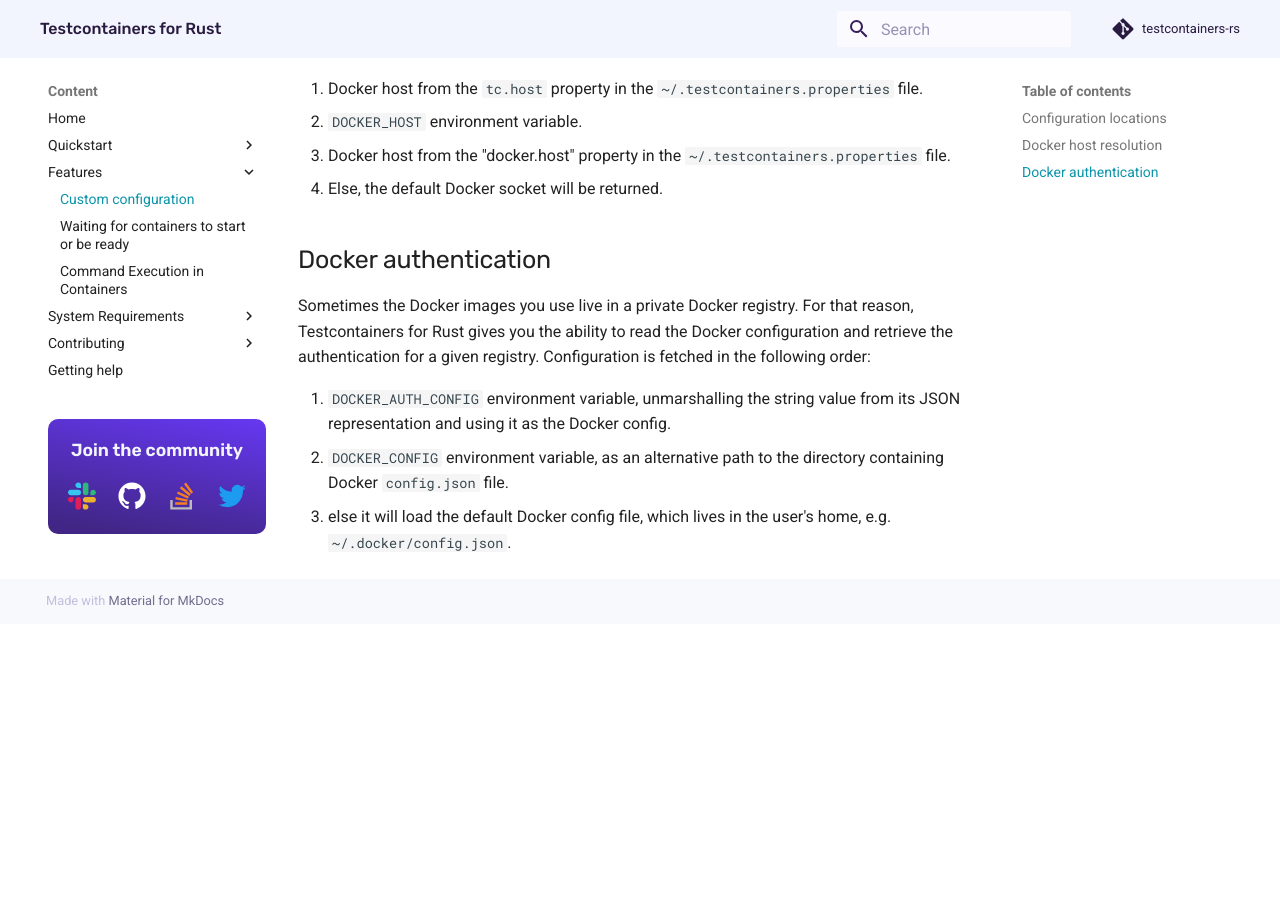
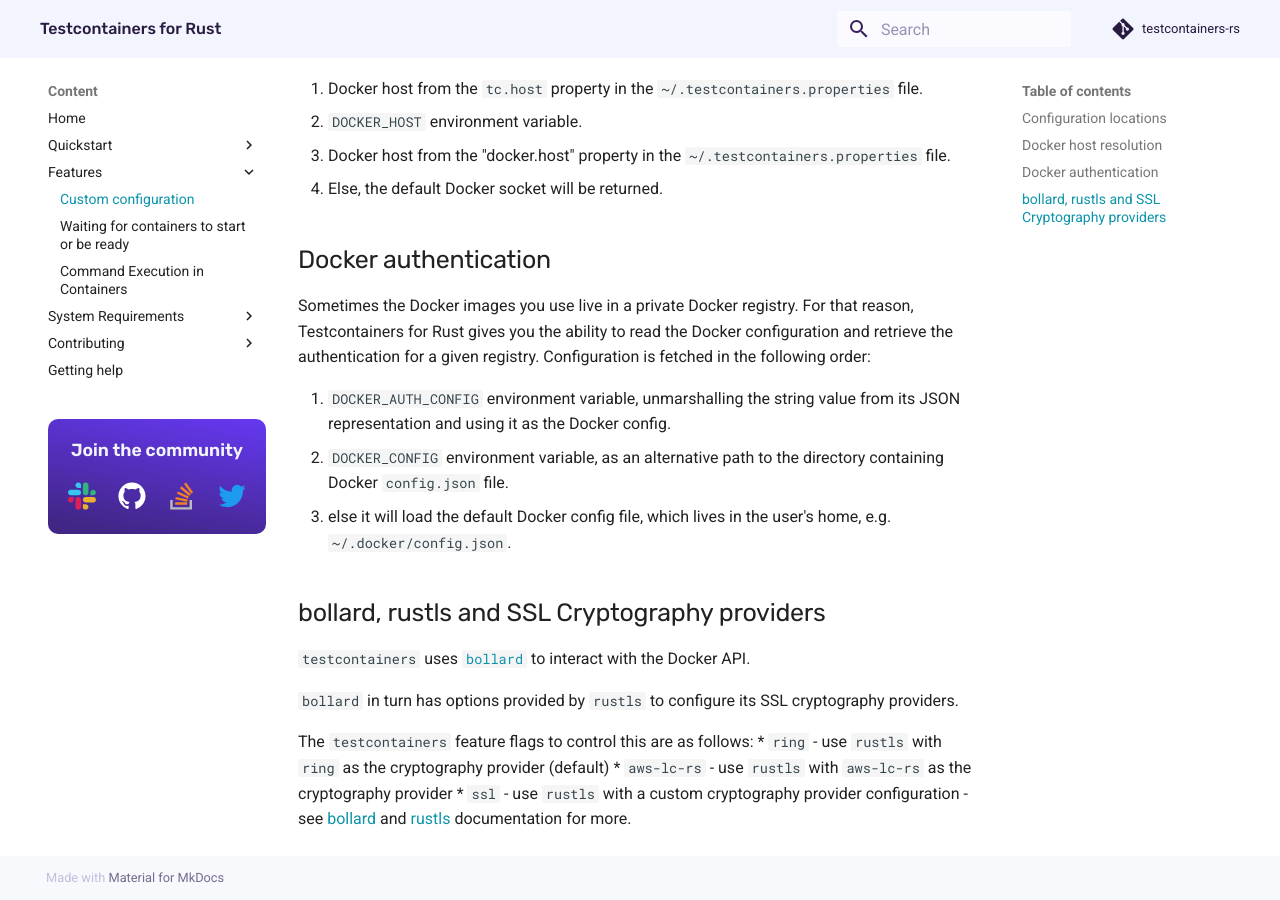
Before and after one commit to testcontainers/testcontainers-rs, an MkDocs documentation site: the page built from docs/features/configuration.md, in a window 1280 px wide and 900 px high, scrolled down 680 px. Built offline with MkDocs 1.6.1 and Material for MkDocs 9.7.7, drawn with Linux system fonts in a browser that asks for light colours; comment, search, counter and statistics services are not loaded; before the commit the page ends 1304 px from its top, so only the background shows below that.

Commit message:
build: propagate ring/aws-lc-rs feature flags to bollard (#781)
In order for consumers to be able to switch between `ring` and
`aws-lc-rs` cleanly without `testcontainers_rs` bringing in the wrong
library, add feature flags that are propagated through to `bollard` to
switch between the two ssl providers.

---------

Co-authored-by: kaitlin-smith <kaitlin.smith@anaplan.com>

```diff
--- a/docs/features/configuration.md
+++ b/docs/features/configuration.md
@@ -31,3 +31,13 @@ Configuration is fetched in the following order:
 1. `DOCKER_AUTH_CONFIG` environment variable, unmarshalling the string value from its JSON representation and using it as the Docker config.
 2. `DOCKER_CONFIG` environment variable, as an alternative path to the directory containing Docker `config.json` file.
 3. else it will load the default Docker config file, which lives in the user's home, e.g. `~/.docker/config.json`.
+
+## bollard, rustls and SSL Cryptography providers
+`testcontainers` uses [`bollard`](https://docs.rs/bollard/latest/bollard/) to interact with the Docker API.
+
+`bollard` in turn has options provided by `rustls` to configure its SSL cryptography providers.
+
+The `testcontainers` feature flags to control this are as follows:
+* `ring` - use `rustls` with `ring` as the cryptography provider (default)
+* `aws-lc-rs` - use `rustls` with `aws-lc-rs` as the cryptography provider
+* `ssl` - use `rustls` with a custom cryptography provider configuration - see [bollard](https://docs.rs/bollard/latest/bollard/#feature-flags) and [rustls](https://docs.rs/rustls/latest/rustls/#cryptography-providers) documentation for more.
```
Also changed, not shown: 2 other files.
